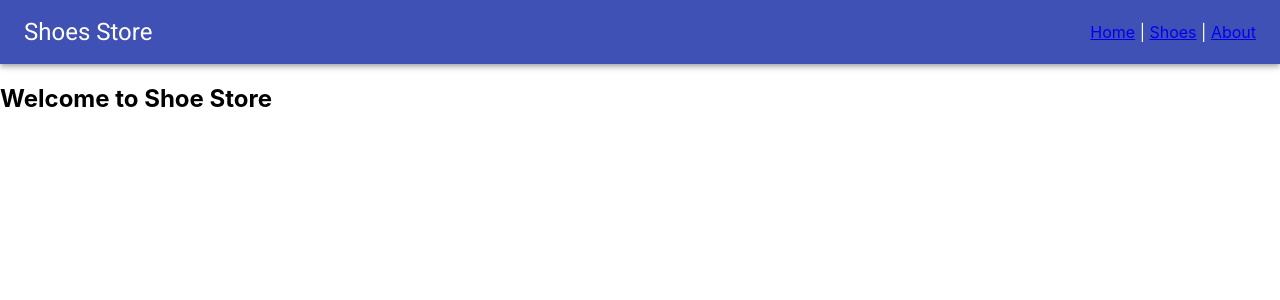
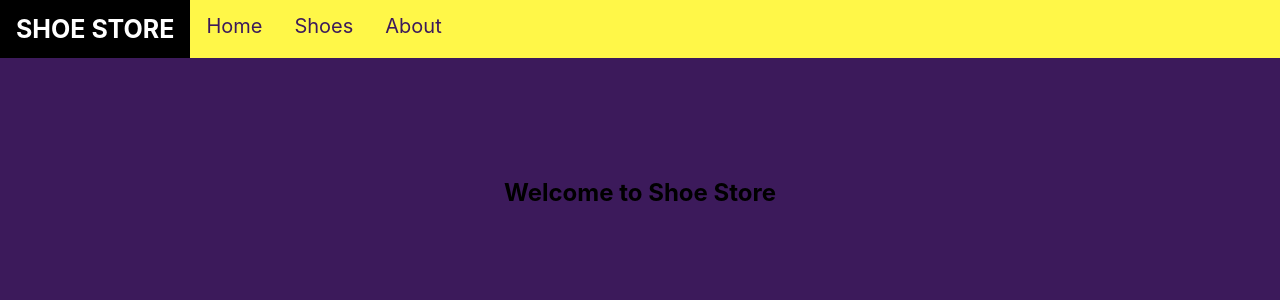
Before and after one commit to AhsanulHaq777/shoe-store, a React (Create React App) app: page / in a window 1280 px wide. Shown: the top 300 px of the page. Built offline with nearby package versions, Linux system fonts and the light colour scheme.

Commit message:
added Shoe.css, updated Navbar.js, Home.js, Shoe.js, ShoeDetail.js

```diff
--- a/src/App.css
+++ b/src/App.css
@@ -36,3 +36,7 @@
     transform: rotate(360deg);
   }
 }
+
+body{
+  background-color: #3c1a5b;
+}
--- a/src/Components/Home.js
+++ b/src/Components/Home.js
@@ -1,8 +1,9 @@
 import React from 'react';
+import './../Shoe.css';
 
 function Home() {
     return(
-        <div>
+        <div className="Home">
             <h2>Welcome to Shoe Store</h2>
         </div>
     );
--- a/src/Components/Navbar.js
+++ b/src/Components/Navbar.js
@@ -1,9 +1,10 @@
 import React from 'react';
 import { makeStyles } from '@material-ui/core/styles';
-import AppBar from '@material-ui/core/AppBar';
-import Toolbar from '@material-ui/core/Toolbar';
-import Typography from '@material-ui/core/Typography';
+// import AppBar from '@material-ui/core/AppBar';
+// import Toolbar from '@material-ui/core/Toolbar';
+// import Typography from '@material-ui/core/Typography';
 import { Link } from 'react-router-dom';
+import './../Shoe.css';
 
 
 const useStyles = makeStyles((theme) => ({
@@ -19,19 +20,30 @@ export default function NavBar() {
     const classes = useStyles();
 
     return (
-        <div className={classes.root}>
-            <AppBar position="static">
+        <div  className={classes.root}>
+            {/* <AppBar position="static">
                 <Toolbar>
                     <Typography variant="h5" className={classes.title}>
                         Shoes Store
                     </Typography>
-                    <div>
+                    <div className="links">
                         <Link to="/" >Home</Link> {' | '}
                         <Link to="/shoes" >Shoes</Link> {' | '}
                         <Link to="/about" >About</Link>
                     </div>
                 </Toolbar>
-            </AppBar>
+            </AppBar> */}
+
+
+            <div className="topnav">
+                <Link to="/" className="title , active">SHOE STORE</Link>
+                <Link to="/">Home</Link>
+                <Link to="/shoes">Shoes</Link>
+                <Link to="/about">About</Link>
+            </div>
+
+
+
         </div>
     );
 }
--- a/src/Components/ShoeDetail.js
+++ b/src/Components/ShoeDetail.js
@@ -35,6 +35,7 @@ const useStyles = makeStyles((theme) => ({
     padding: theme.spacing(2),
     margin: 'auto',
     maxWidth: 1000,
+    backgroundColor: "#fff748",
   },
   image: {
     width: 600,
--- a/src/Components/Shoes.js
+++ b/src/Components/Shoes.js
@@ -13,14 +13,16 @@ const useStyles = makeStyles((theme) => ({
         flexGrow: 1,
         marginTop: 20,
         padding: 'auto',
+
     },
 
     paper: {
-        padding: theme.spacing(2),
+        padding: theme.spacing(3),
         textAlign: 'center',
         color: theme.palette.text.secondary,
         margin: 'auto',
         maxWidth: 1000,
+        backgroundColor: "#fff748",
     },
     image: {
         width: 200,
@@ -39,7 +41,7 @@ function Shoes() {
     return (
 
         <div className={classes.root}>
-            <Grid container spacing={2}>
+            <Grid container spacing={3}>
                 {Object.entries(Shoe).map(([shoekey, { name, img }]) => {
                     return (
 
--- /dev/null
+++ b/src/Shoe.css
@@ -0,0 +1,44 @@
+.Home{
+    text-align: center;
+    padding: 100px;
+    display: flex;
+    justify-content: center;
+    align-items: center;
+}
+.nav{
+    background-color: chartreuse;
+    display: flex;
+  flex-wrap: wrap;
+}
+
+
+
+.topnav {
+    background-color: #fff748;
+    overflow: hidden;
+    display: flex;
+  flex-wrap: wrap;
+  }
+  .topnav h2{
+     color: crimson;
+  }
+  .topnav a {
+    float: left;
+    color: #3c1a5b;
+    text-align: center;
+    padding: 14px 16px;
+    text-decoration: none;
+    font-size: 20px;
+  }
+  .topnav a:hover {
+    background-color: #ddd;
+    color: black;
+  }
+  .topnav a.active {
+    background-color:black;
+    color: white;
+  }
+  .topnav a.title{
+    font-size: 25px;
+    font-weight: bold;
+  }
--- a/src/Shoe.json
+++ b/src/Shoe.json
@@ -44,6 +44,11 @@
         "name": "VALOUR BLUE 6",
         "img":
           "https://secure-images.nike.com/is/image/DotCom/CT8532_104_A_PREM?$SNKRS_COVER_WD$&align=0,1"
+      },
+      "sak-df": {
+        "name": "new brand",
+        "img":
+        "https://st4.depositphotos.com/3123063/21118/i/1600/depositphotos_211183972-stock-photo-varna-bulgaria-july-2018-adidas.jpg"
       }
 
   }
```
